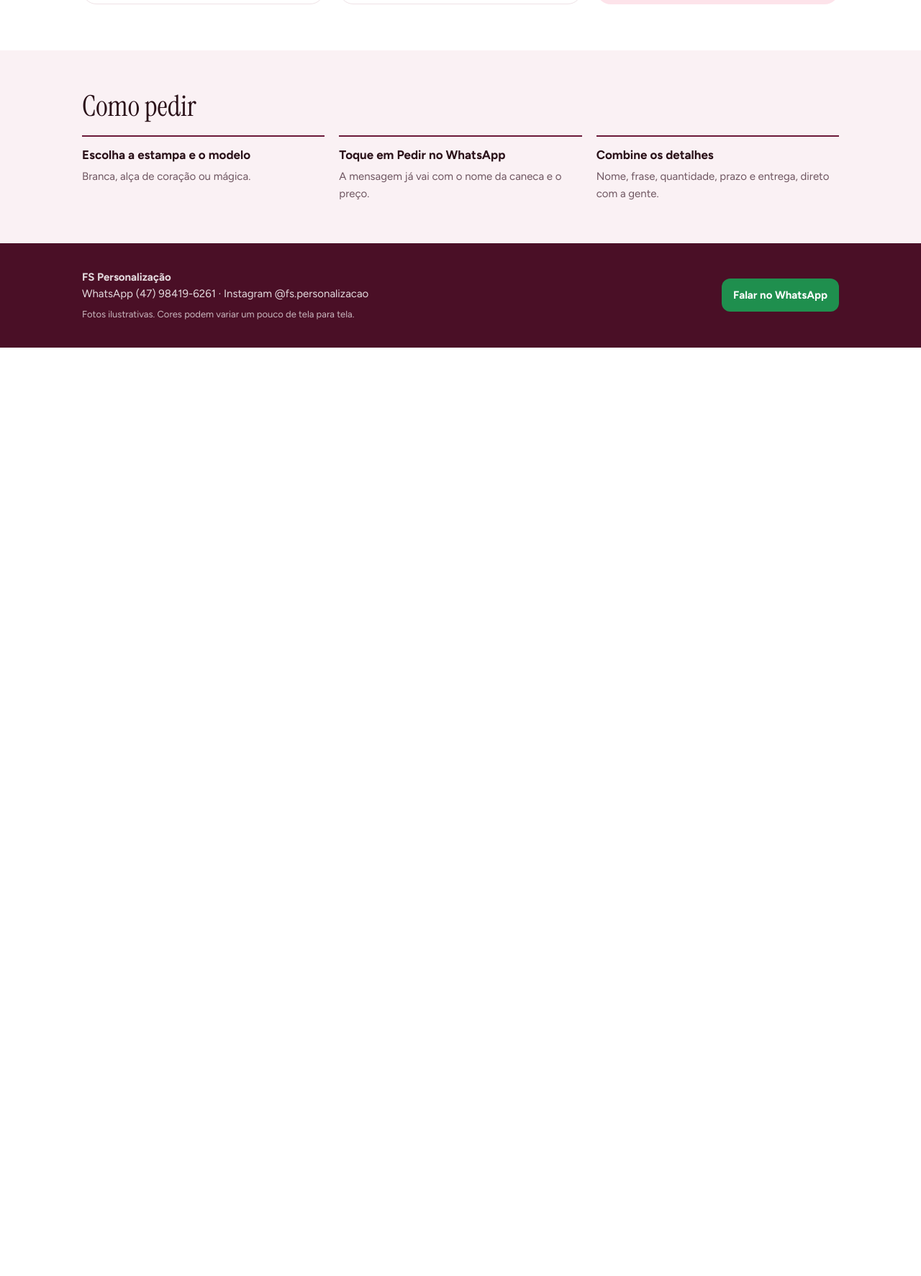
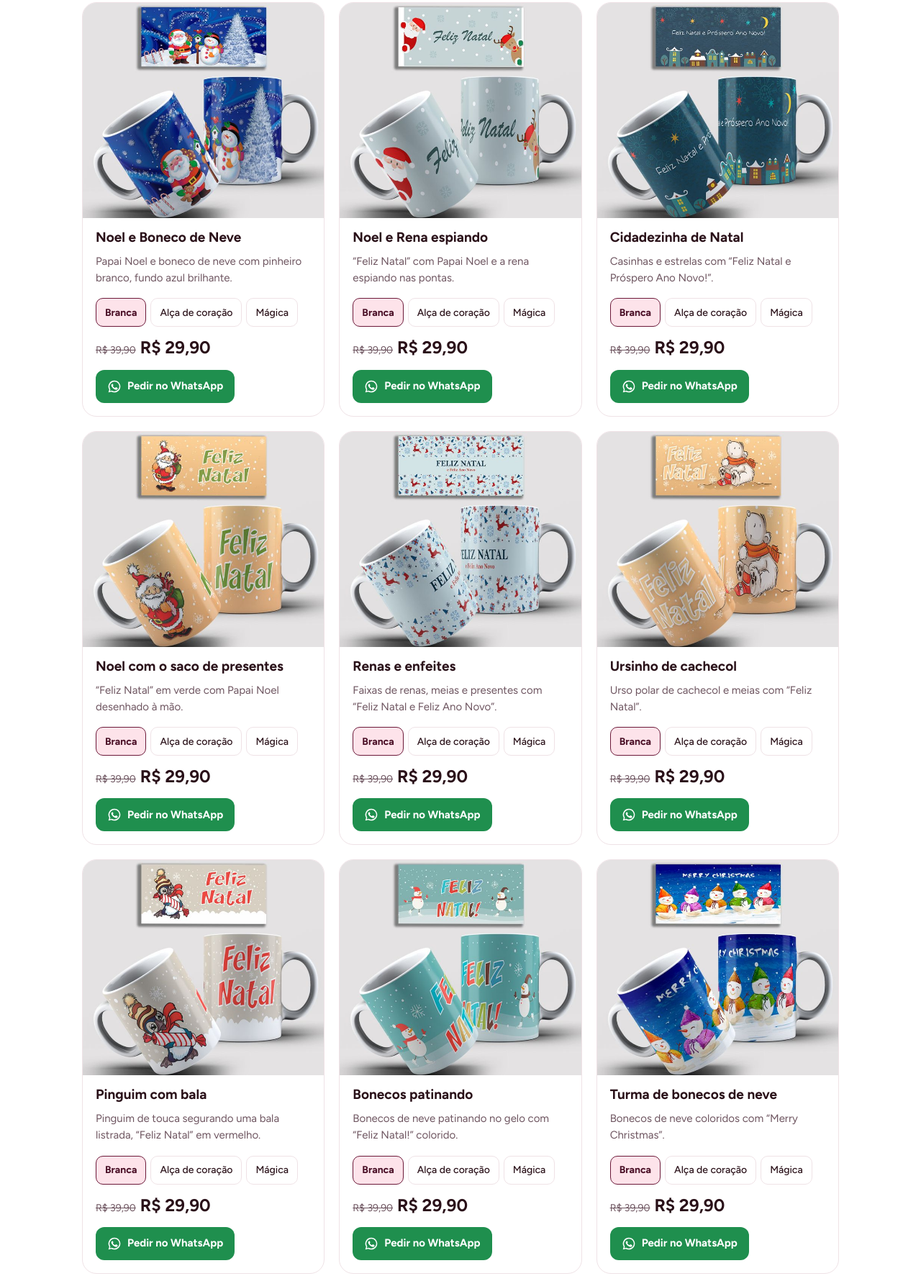
Before and after one commit to vitorkkkp0/vitorkkkp0.github.io, a plain HTML site: page index.html in a window 1280 px wide. Shown: the part 9284-11057 px from the top of the page at 72% size. Before the commit the page ends 9767 px from the top, so only its background shows below. Drawn offline with Linux system fonts and the light colour scheme.

Commit message:
Adiciona 14 canecas de Natal
Co-Authored-By: Claude Opus 5.5 <noreply@anthropic.com>
Claude-Session: https://claude.ai/code/session_01SvboTPtqaVHd7DGG2ewCw6

```diff
--- a/index.html
+++ b/index.html
@@ -237,6 +237,20 @@ const ITEMS = [
   {col:"natal", img:"img/pack3.jpg", nome:"Ursinho Polar", desc:"Urso polar de cachecol com “Feliz Natal” em letra solta."},
   {col:"natal", img:"img/pack4.jpg", nome:"Bonecos de Neve", desc:"Fundo azul noite com uma turma de bonecos de neve."},
   {col:"natal", img:"img/pack5.jpg", nome:"Roupa do Noel", desc:"Casaco vermelho com cinto do Papai Noel e “Ho Ho Ho”."},
+  {col:"natal", img:"img/n2-44.jpg", nome:"Vila na noite de Natal", desc:"Vilarejo coberto de neve com igrejinha e lua cheia."},
+  {col:"natal", img:"img/n2-62.jpg", nome:"Noel e Boneco de Neve", desc:"Papai Noel e boneco de neve com pinheiro branco, fundo azul brilhante."},
+  {col:"natal", img:"img/n2-49.jpg", nome:"Noel e Rena espiando", desc:"“Feliz Natal” com Papai Noel e a rena espiando nas pontas."},
+  {col:"natal", img:"img/n2-45.jpg", nome:"Cidadezinha de Natal", desc:"Casinhas e estrelas com “Feliz Natal e Próspero Ano Novo!”."},
+  {col:"natal", img:"img/n2-02.jpg", nome:"Noel com o saco de presentes", desc:"“Feliz Natal” em verde com Papai Noel desenhado à mão."},
+  {col:"natal", img:"img/n2-36.jpg", nome:"Renas e enfeites", desc:"Faixas de renas, meias e presentes com “Feliz Natal e Feliz Ano Novo”."},
+  {col:"natal", img:"img/n2-16.jpg", nome:"Ursinho de cachecol", desc:"Urso polar de cachecol e meias com “Feliz Natal”."},
+  {col:"natal", img:"img/n2-27.jpg", nome:"Pinguim com bala", desc:"Pinguim de touca segurando uma bala listrada, “Feliz Natal” em vermelho."},
+  {col:"natal", img:"img/n2-33.jpg", nome:"Bonecos patinando", desc:"Bonecos de neve patinando no gelo com “Feliz Natal!” colorido."},
+  {col:"natal", img:"img/n2-07.jpg", nome:"Turma de bonecos de neve", desc:"Bonecos de neve coloridos com “Merry Christmas”."},
+  {col:"natal", img:"img/n2-42.jpg", nome:"Árvore iluminada", desc:"Galhos de pinheiro com bolas e luzes, foto realista."},
+  {col:"natal", img:"img/n2-26.jpg", nome:"Castelo de gelo", desc:"Casal de ratinhos diante de um castelo de gelo, fundo azul."},
+  {col:"natal", img:"img/n2-37.jpg", nome:"Carta pro Papai Noel", desc:"Ratinho entregando a carta pro Noel em frente ao castelo iluminado."},
+  {col:"natal", img:"img/n2-35.jpg", nome:"Patinação no castelo", desc:"Casal patinando no gelo com o castelo e a turma ao fundo."},
   {col:"sua", own:true, nome:"Sua foto, nome ou frase", desc:"Manda a foto, o nome ou a frase que você quer e a gente monta a arte para você aprovar antes."}
 ];
 /* ====== FIM DA EDIÇÃO ====== */
```
Also changed, not shown: img/n2-02.jpg (added), img/n2-07.jpg (added), img/n2-16.jpg (added), img/n2-26.jpg (added), img/n2-27.jpg (added), img/n2-33.jpg (added), img/n2-35.jpg (added), img/n2-36.jpg (added), img/n2-37.jpg (added), img/n2-42.jpg (added), img/n2-44.jpg (added), img/n2-45.jpg (added), img/n2-49.jpg (added), img/n2-62.jpg (added), 1 more files.
